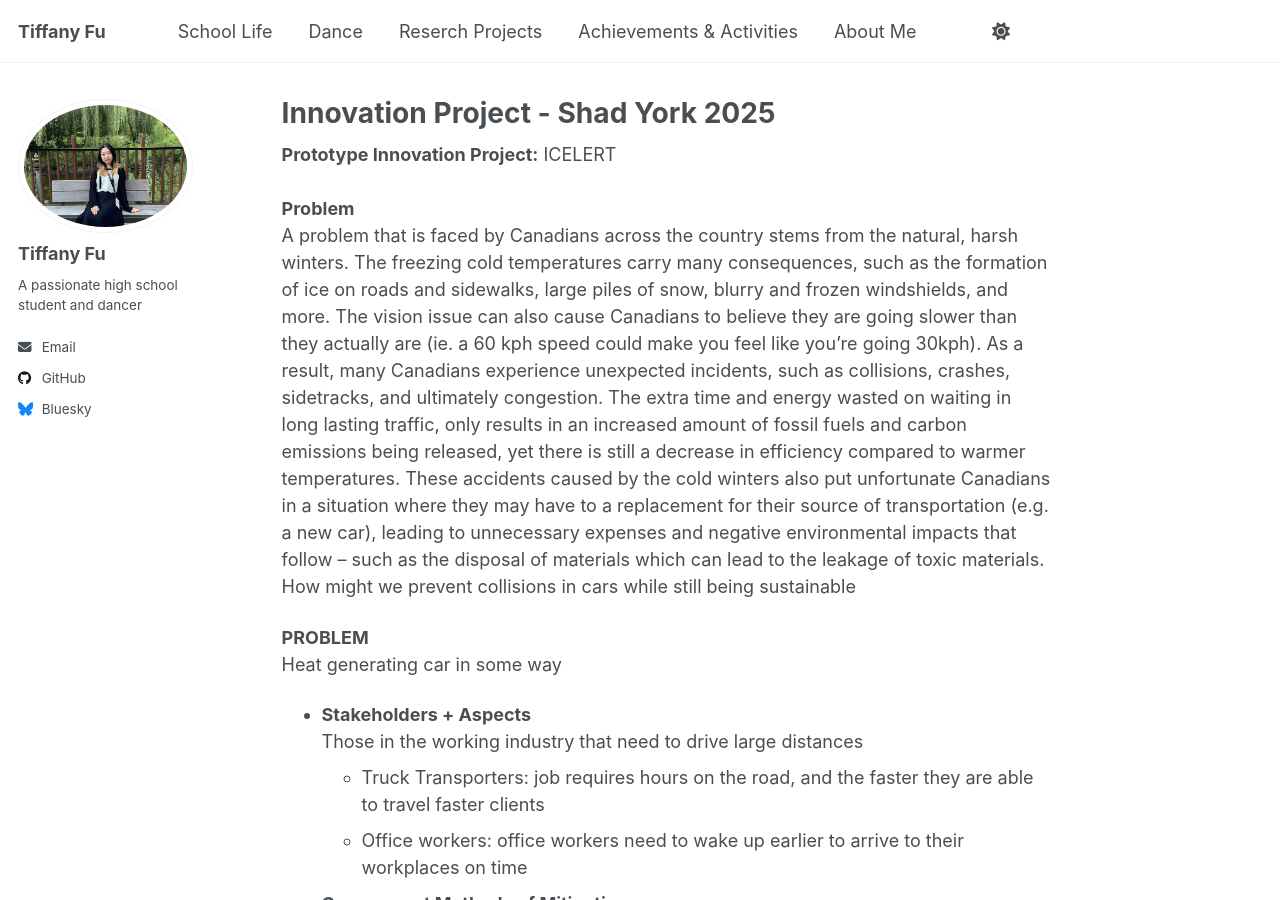
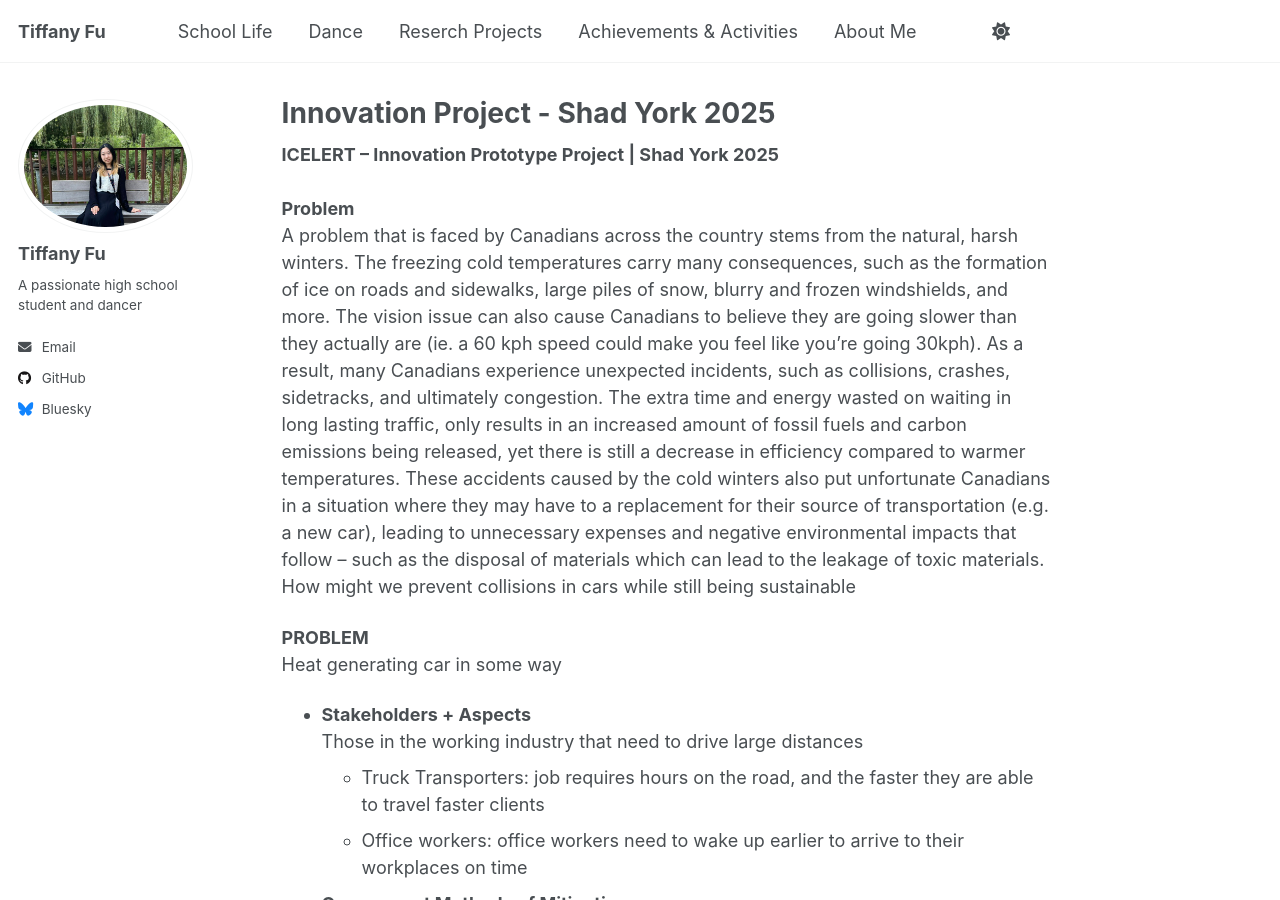
Before and after one commit to TiffanyJTFu/TiffanyFu, a Jekyll site: the page built from _teaching/InnovationProject.md, in a window 1280 px wide and 900 px high. Built offline with Jekyll 4.4.1, drawn with Linux system fonts in a browser that asks for light colours; a script that is not in the unit is left out.

Commit message:
Update InnovationProject.md

```diff
--- a/_teaching/InnovationProject.md
+++ b/_teaching/InnovationProject.md
@@ -5,7 +5,7 @@ type: ""
 permalink: /teaching/InnovationProject
 paperurl: 'https://tiffanyjtfu.github.io/TiffanyFu/files/ICELERT - Business Plan.pdf'
 ---
-**Prototype Innovation Project:** ICELERT
+**ICELERT – Innovation Prototype Project | Shad York 2025**
 <br><br>**Problem**
 <br>A problem that is faced by Canadians across the country stems from the natural, harsh winters. The freezing cold temperatures carry many consequences, such as the formation of ice on roads and sidewalks, large piles of snow, blurry and frozen windshields, and more. The vision issue can also cause Canadians to believe they are going slower than they actually are (ie. a 60 kph speed could make you feel like you’re going 30kph). As a result, many Canadians experience unexpected incidents, such as collisions, crashes, sidetracks, and ultimately congestion. The extra time and energy wasted on waiting in long lasting traffic, only results in an increased amount of fossil fuels and carbon emissions being released, yet there is still a decrease in efficiency compared to warmer temperatures. These accidents caused by the cold winters also put unfortunate Canadians in a situation where they may have to a replacement for their source of transportation (e.g. a new car), leading to unnecessary expenses and negative environmental impacts that follow – such as the disposal of materials which can lead to the leakage of toxic materials.
 <br>How might we prevent collisions in cars while still being sustainable
```
